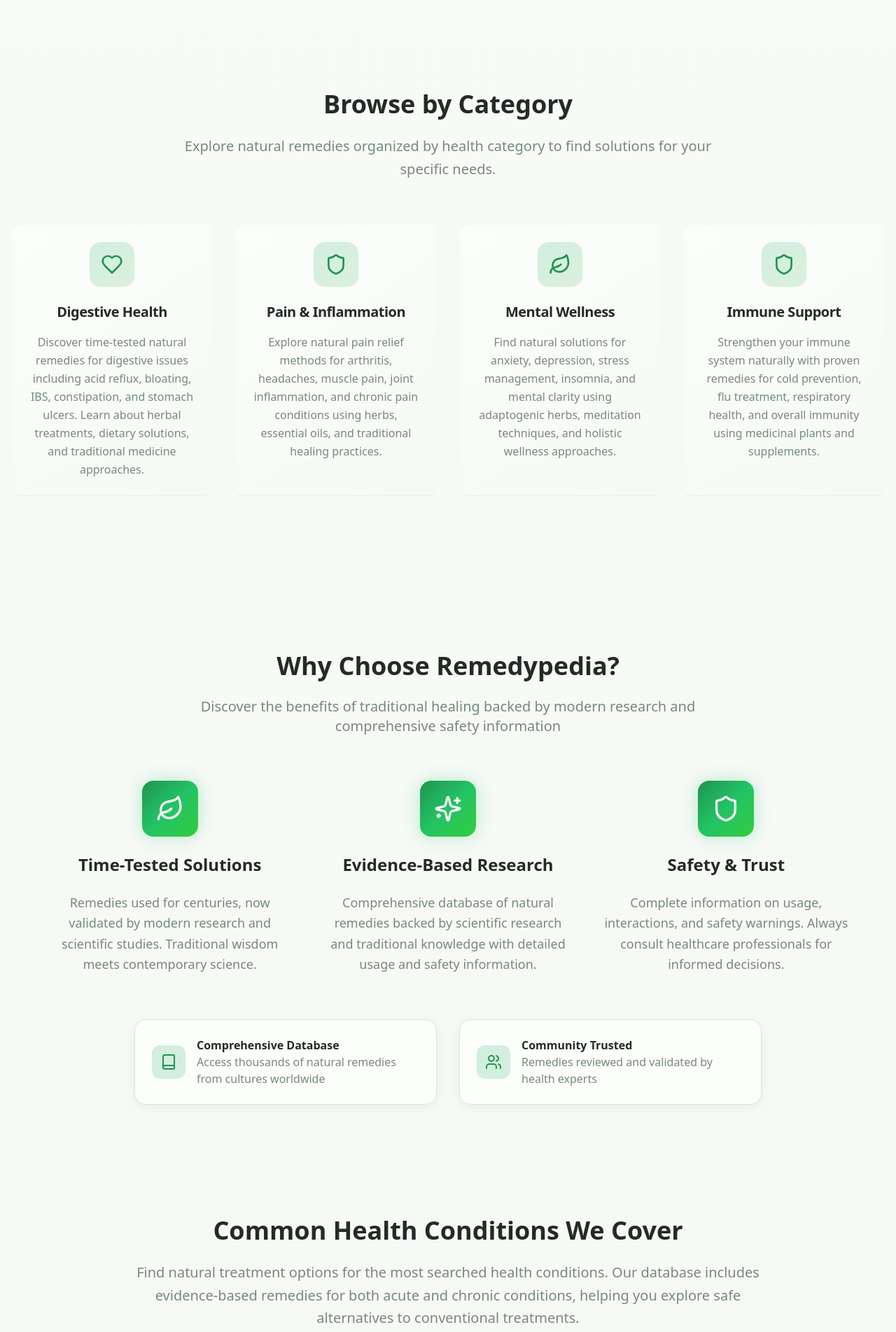
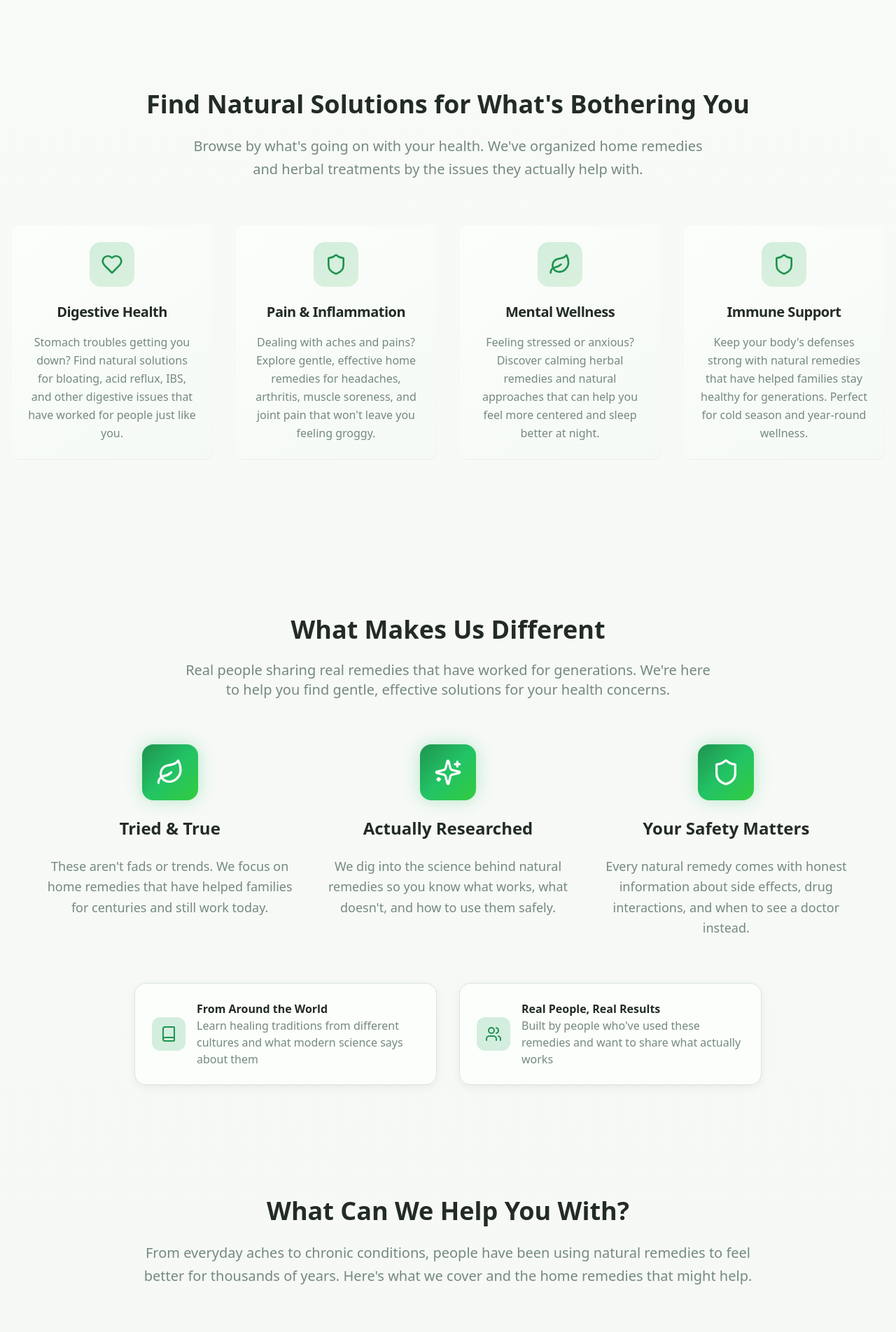
Before and after one commit to CurwinB/pedi, a React (Vite) app: page / in a window 1280 px wide. Shown: the part 989-2893 px from the top of the page at 70% size. Built offline with nearby package versions, Linux system fonts and the light colour scheme.

Commit message:
Improve homepage text
Update homepage language to sound more natural and human-written, while optimizing for SEO keywords.

```diff
--- a/src/pages/Index.tsx
+++ b/src/pages/Index.tsx
@@ -20,25 +20,25 @@ const Index = () => {
   const categories = [
     {
       name: "Digestive Health",
-      description: "Discover time-tested natural remedies for digestive issues including acid reflux, bloating, IBS, constipation, and stomach ulcers. Learn about herbal treatments, dietary solutions, and traditional medicine approaches.",
+      description: "Stomach troubles getting you down? Find natural solutions for bloating, acid reflux, IBS, and other digestive issues that have worked for people just like you.",
       icon: Heart,
       keywords: "digestive health, stomach remedies, acid reflux treatment, bloating relief, IBS natural treatment"
     },
     {
       name: "Pain & Inflammation",
-      description: "Explore natural pain relief methods for arthritis, headaches, muscle pain, joint inflammation, and chronic pain conditions using herbs, essential oils, and traditional healing practices.",
+      description: "Dealing with aches and pains? Explore gentle, effective home remedies for headaches, arthritis, muscle soreness, and joint pain that won't leave you feeling groggy.",
       icon: Shield,
       keywords: "natural pain relief, arthritis remedies, headache treatment, anti-inflammatory herbs, muscle pain relief"
     },
     {
       name: "Mental Wellness",
-      description: "Find natural solutions for anxiety, depression, stress management, insomnia, and mental clarity using adaptogenic herbs, meditation techniques, and holistic wellness approaches.",
+      description: "Feeling stressed or anxious? Discover calming herbal remedies and natural approaches that can help you feel more centered and sleep better at night.",
       icon: Leaf,
       keywords: "anxiety relief, natural antidepressants, stress management, insomnia remedies, mental health herbs"
     },
     {
       name: "Immune Support",
-      description: "Strengthen your immune system naturally with proven remedies for cold prevention, flu treatment, respiratory health, and overall immunity using medicinal plants and supplements.",
+      description: "Keep your body's defenses strong with natural remedies that have helped families stay healthy for generations. Perfect for cold season and year-round wellness.",
       icon: Shield,
       keywords: "immune system boosters, cold remedies, flu prevention, respiratory health, natural antibiotics"
     }
@@ -334,9 +334,9 @@ const Index = () => {
       {/* Categories Section */}
       <section className="container mx-auto px-4 py-20">
         <div className="text-center mb-16 animate-fade-in">
-          <h2 className="text-4xl font-bold text-foreground mb-6">Browse by Category</h2>
+          <h2 className="text-4xl font-bold text-foreground mb-6">Find Natural Solutions for What's Bothering You</h2>
           <p className="text-muted-foreground text-xl max-w-3xl mx-auto leading-relaxed">
-            Explore natural remedies organized by health category to find solutions for your specific needs.
+            Browse by what's going on with your health. We've organized home remedies and herbal treatments by the issues they actually help with.
           </p>
         </div>
 
@@ -372,9 +372,9 @@ const Index = () => {
         <div className="container mx-auto px-4">
           <div className="max-w-6xl mx-auto">
             <div className="text-center mb-16 animate-fade-in">
-              <h2 className="text-4xl font-bold text-foreground mb-6">Why Choose Remedypedia?</h2>
+              <h2 className="text-4xl font-bold text-foreground mb-6">What Makes Us Different</h2>
               <p className="text-muted-foreground text-xl max-w-3xl mx-auto">
-                Discover the benefits of traditional healing backed by modern research and comprehensive safety information
+                Real people sharing real remedies that have worked for generations. We're here to help you find gentle, effective solutions for your health concerns.
               </p>
             </div>
 
@@ -383,9 +383,9 @@ const Index = () => {
                 <div className="mx-auto w-20 h-20 bg-gradient-hero rounded-2xl flex items-center justify-center shadow-glow">
                   <Leaf className="h-10 w-10 text-primary-foreground" />
                 </div>
-                <h3 className="text-2xl font-bold text-foreground">Time-Tested Solutions</h3>
+                <h3 className="text-2xl font-bold text-foreground">Tried & True</h3>
                 <p className="text-muted-foreground text-lg leading-relaxed">
-                  Remedies used for centuries, now validated by modern research and scientific studies. Traditional wisdom meets contemporary science.
+                  These aren't fads or trends. We focus on home remedies that have helped families for centuries and still work today.
                 </p>
               </div>
 
@@ -393,9 +393,9 @@ const Index = () => {
                 <div className="mx-auto w-20 h-20 bg-gradient-hero rounded-2xl flex items-center justify-center shadow-glow">
                   <Sparkles className="h-10 w-10 text-primary-foreground" />
                 </div>
-                <h3 className="text-2xl font-bold text-foreground">Evidence-Based Research</h3>
+                <h3 className="text-2xl font-bold text-foreground">Actually Researched</h3>
                 <p className="text-muted-foreground text-lg leading-relaxed">
-                  Comprehensive database of natural remedies backed by scientific research and traditional knowledge with detailed usage and safety information.
+                  We dig into the science behind natural remedies so you know what works, what doesn't, and how to use them safely.
                 </p>
               </div>
 
@@ -403,9 +403,9 @@ const Index = () => {
                 <div className="mx-auto w-20 h-20 bg-gradient-hero rounded-2xl flex items-center justify-center shadow-glow">
                   <Shield className="h-10 w-10 text-primary-foreground" />
                 </div>
-                <h3 className="text-2xl font-bold text-foreground">Safety & Trust</h3>
+                <h3 className="text-2xl font-bold text-foreground">Your Safety Matters</h3>
                 <p className="text-muted-foreground text-lg leading-relaxed">
-                  Complete information on usage, interactions, and safety warnings. Always consult healthcare professionals for informed decisions.
+                  Every natural remedy comes with honest information about side effects, drug interactions, and when to see a doctor instead.
                 </p>
               </div>
             </div>
@@ -417,8 +417,8 @@ const Index = () => {
                   <Book className="h-6 w-6 text-primary" />
                 </div>
                 <div>
-                  <h4 className="font-semibold text-foreground">Comprehensive Database</h4>
-                  <p className="text-muted-foreground">Access thousands of natural remedies from cultures worldwide</p>
+                  <h4 className="font-semibold text-foreground">From Around the World</h4>
+                  <p className="text-muted-foreground">Learn healing traditions from different cultures and what modern science says about them</p>
                 </div>
               </div>
               <div className="flex items-center space-x-4 p-6 bg-card rounded-2xl border border-border shadow-soft">
@@ -426,8 +426,8 @@ const Index = () => {
                   <Users className="h-6 w-6 text-primary" />
                 </div>
                 <div>
-                  <h4 className="font-semibold text-foreground">Community Trusted</h4>
-                  <p className="text-muted-foreground">Remedies reviewed and validated by health experts</p>
+                  <h4 className="font-semibold text-foreground">Real People, Real Results</h4>
+                  <p className="text-muted-foreground">Built by people who've used these remedies and want to share what actually works</p>
                 </div>
               </div>
             </div>
@@ -438,9 +438,9 @@ const Index = () => {
       {/* Health Conditions Section */}
       <section className="container mx-auto px-4 py-20">
         <div className="text-center mb-16">
-          <h2 className="text-4xl font-bold text-foreground mb-6">Common Health Conditions We Cover</h2>
+          <h2 className="text-4xl font-bold text-foreground mb-6">What Can We Help You With?</h2>
           <p className="text-muted-foreground text-xl max-w-4xl mx-auto leading-relaxed">
-            Find natural treatment options for the most searched health conditions. Our database includes evidence-based remedies for both acute and chronic conditions, helping you explore safe alternatives to conventional treatments.
+            From everyday aches to chronic conditions, people have been using natural remedies to feel better for thousands of years. Here's what we cover and the home remedies that might help.
           </p>
         </div>
 
@@ -476,9 +476,9 @@ const Index = () => {
       <section className="bg-muted/30 py-20">
         <div className="container mx-auto px-4">
           <div className="text-center mb-16">
-            <h2 className="text-4xl font-bold text-foreground mb-6">Most Popular Natural Remedies</h2>
+            <h2 className="text-4xl font-bold text-foreground mb-6">The Natural Remedies People Actually Use</h2>
             <p className="text-muted-foreground text-xl max-w-4xl mx-auto leading-relaxed">
-              Discover the most researched and trusted natural remedies used by millions worldwide. Each remedy includes detailed preparation methods, dosage recommendations, and safety guidelines based on traditional use and modern research.
+              These are the herbal remedies and home treatments that keep showing up in grandma's recipe box for a reason. Each one includes practical tips on how to use them and important safety info you should know.
             </p>
           </div>
 
@@ -519,30 +519,30 @@ const Index = () => {
       {/* SEO Content Section */}
       <section className="container mx-auto px-4 py-20">
         <div className="max-w-4xl mx-auto prose prose-lg">
-          <h2 className="text-3xl font-bold text-foreground mb-8">Understanding Natural Medicine and Herbal Remedies</h2>
+          <h2 className="text-3xl font-bold text-foreground mb-8">How Natural Healing Really Works</h2>
 
           <div className="grid md:grid-cols-2 gap-8 mb-12">
             <div className="space-y-6">
-              <h3 className="text-2xl font-semibold text-foreground">What Are Natural Remedies?</h3>
+              <h3 className="text-2xl font-semibold text-foreground">What Makes a Good Natural Remedy?</h3>
               <p className="text-muted-foreground leading-relaxed">
-                Natural remedies encompass traditional healing practices, herbal medicine, nutritional therapy, and lifestyle interventions that support the body's natural healing processes. These time-tested approaches have been used across cultures for thousands of years to treat various health conditions safely and effectively.
+                Natural remedies aren't just herbs thrown together. The best ones come from generations of families passing down what works, combined with what modern research tells us about safety and effectiveness. It's about finding gentle solutions that work with your body, not against it.
               </p>
 
-              <h3 className="text-2xl font-semibold text-foreground">Evidence-Based Approach</h3>
+              <h3 className="text-2xl font-semibold text-foreground">Why We Check the Science</h3>
               <p className="text-muted-foreground leading-relaxed">
-                Our database combines traditional knowledge with modern scientific research to provide you with reliable information about natural treatments. Each remedy is evaluated for safety, efficacy, and potential interactions with conventional medications.
+                Just because something is natural doesn't mean it's automatically safe or that it works. We look at both traditional wisdom and current research to give you the straight story about what each remedy can and can't do for you.
               </p>
             </div>
 
             <div className="space-y-6">
-              <h3 className="text-2xl font-semibold text-foreground">Holistic Health Benefits</h3>
+              <h3 className="text-2xl font-semibold text-foreground">The Whole-Body Approach</h3>
               <p className="text-muted-foreground leading-relaxed">
-                Natural remedies often provide multiple health benefits beyond treating specific symptoms. They support overall wellness, boost immune function, improve energy levels, and promote long-term health without the side effects commonly associated with synthetic medications.
+                What we love about natural remedies is that they often help with more than just your main problem. Ginger for nausea also helps digestion. Chamomile for sleep also calms anxiety. It's like getting a bonus with your health solution.
               </p>
 
-              <h3 className="text-2xl font-semibold text-foreground">Safety First</h3>
+              <h3 className="text-2xl font-semibold text-foreground">Safety Comes First</h3>
               <p className="text-muted-foreground leading-relaxed">
-                While natural doesn't always mean safe, our platform provides comprehensive safety information, dosage guidelines, and contraindications for each remedy. We always recommend consulting with healthcare professionals before starting any new treatment regimen.
+                Natural doesn't always mean harmless. Some herbs can interfere with medications or aren't right for certain health conditions. We tell you the truth about risks and side effects because your safety matters more than anything else.
               </p>
             </div>
           </div>
```
